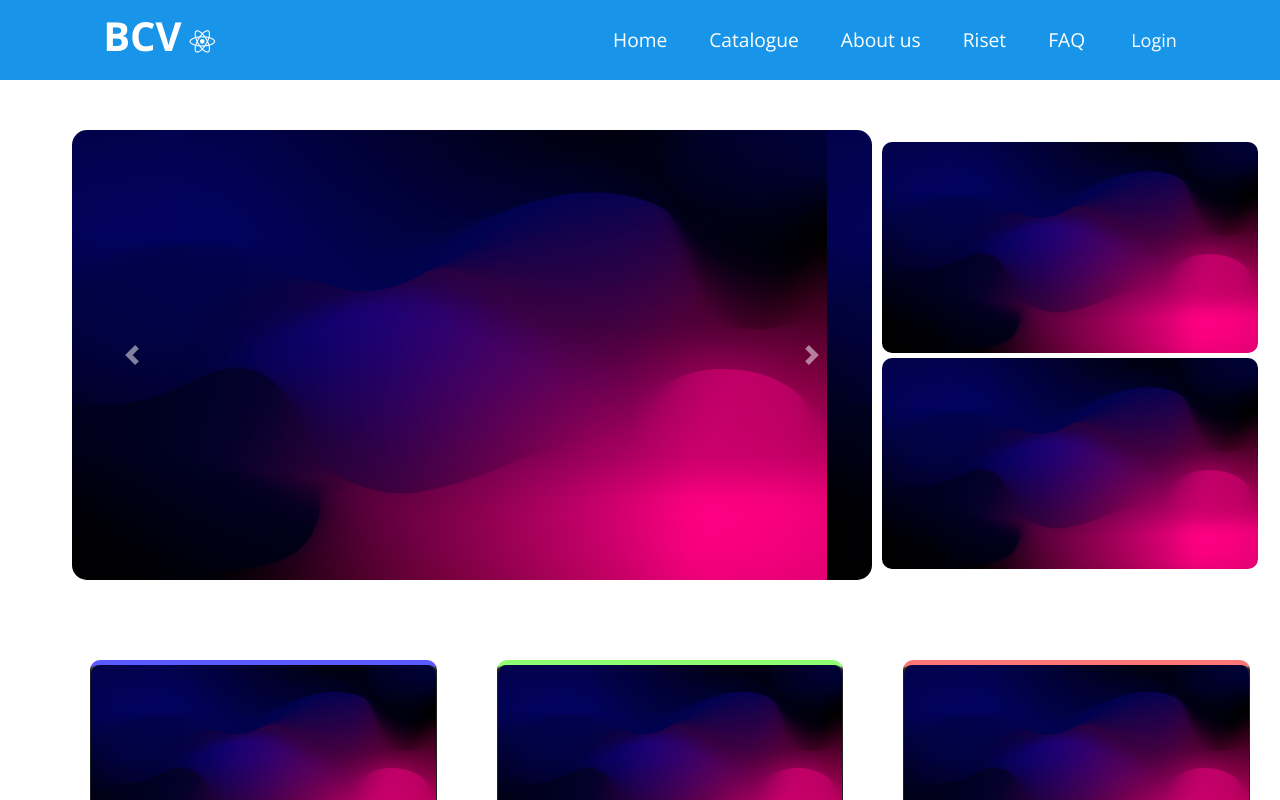
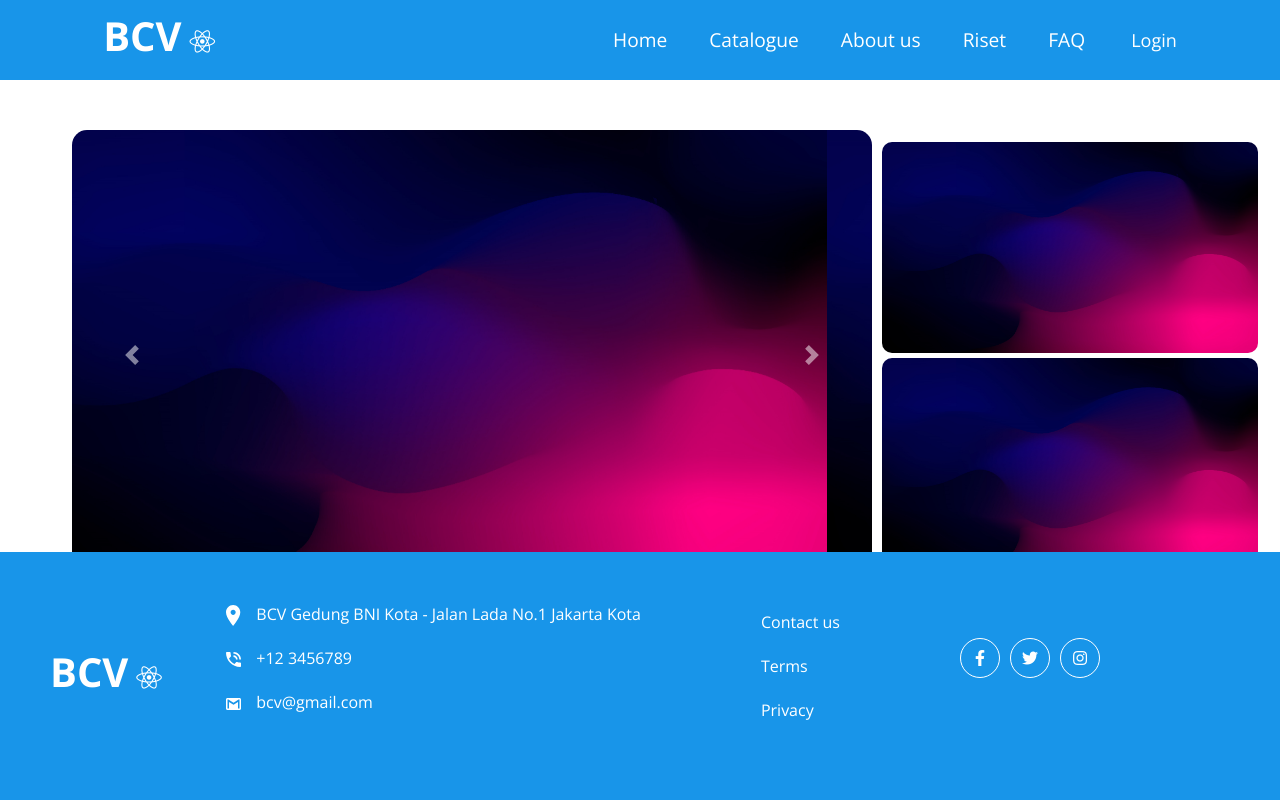
Before and after one commit to izanagi4/Digital-Library-BCV-Project, a React (Create React App) app: page /home in a window 1280 px wide. Shown: the top 800 px of the page. Built offline with nearby package versions, Linux system fonts and the light colour scheme.

Commit message:
update link on riset page | update footer css

```diff
--- a/src/DatabaseRiset.js
+++ b/src/DatabaseRiset.js
@@ -26,13 +26,6 @@ function DatabaseRiset() {
                 <h3>Nama Lengkap : {val.namaLengkap}</h3>
                 <h3>universitas : {val.univ}</h3>
                 <h3>Nama Peneliti : {val.namaPeneliti}</h3>
-                <a
-                  href="https://cdn.discordapp.com/attachments/423724286856134677/781028806038650890/FB_IMG_1598362482997.jpg"
-                  target="_blank"
-                  download
-                >
-                  Download
-                </a>
               </div>
             </div>
           );
--- a/src/RepositoryRiset.js
+++ b/src/RepositoryRiset.js
@@ -8,7 +8,7 @@ function RepositoryRiset() {
         <h1>REPOSITORY RISET BNI</h1>
         <div className="repository-buttons">
           <div className="repository-buttons-desc">
-            <a href="http://localhost:3000/databaseriset">
+            <a href="/databaseriset">
               <button>KANTOR PUSAT</button>
             </a>
             <p>
@@ -17,7 +17,7 @@ function RepositoryRiset() {
             </p>
           </div>
           <div className="repository-buttons-desc">
-            <a href="http://localhost:3000/databaseriset">
+            <a href="/databaseriset">
               <button>KANTOR WILAYAH</button>
             </a>
             <p>
--- a/src/Riset.jsx
+++ b/src/Riset.jsx
@@ -16,7 +16,7 @@ function Riset() {
           Mahasiswa jenjang S1 dan S3. Jika ingin melakukan penelitian
           melengkapi ketentuan di bawah.
         </p>
-        <a href="http://localhost:3000/repositoryriset">
+        <a href="/repositoryriset">
           <button>Klik Disini!</button>
         </a>
       </div>
--- a/src/styles/Footer.css
+++ b/src/styles/Footer.css
@@ -1,12 +1,16 @@
 footer {
   display: flex;
   margin: 0 auto;
-    max-width: 100%;
+  left: 0;
+  bottom: 0;
+  overflow: hidden;
   justify-content: center;
   align-items: center;
   padding: 50px;
   color: white;
   background-color: rgb(24, 149, 233);
+  width: 100%;
+  position: absolute;
 }
 
 footer h1 {
@@ -36,7 +40,6 @@ footer .social-media {
   justify-content: center;
 }
 
-
 footer .circle {
   flex-direction: row;
   width: 40px;
@@ -62,5 +65,5 @@ footer li a {
 }
 
 footer li a:hover {
-    color:white;
+  color: white;
 }
```
Lines whose indentation alone changed are shown as unchanged.
